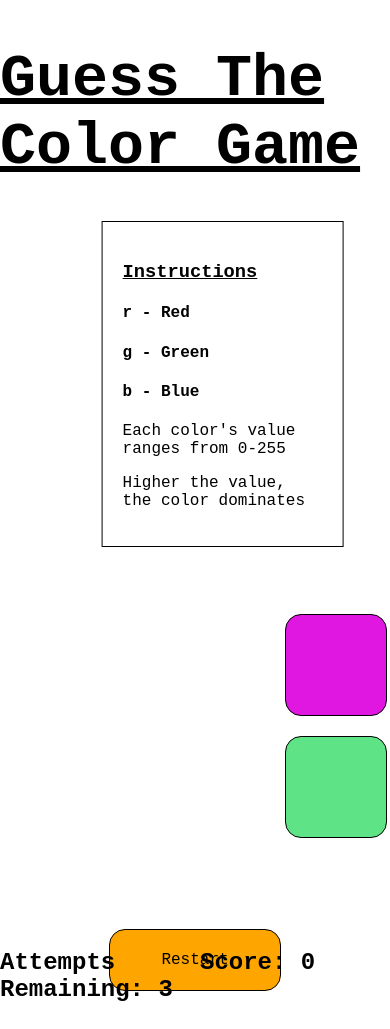
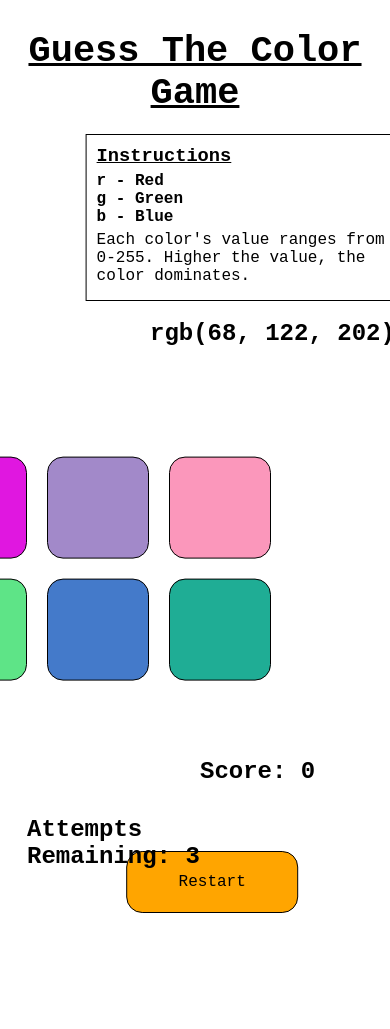
Before and after one commit to surjkr759/GuessTheColorGame, a plain HTML site: page index.html in a window 390 px wide. Shown: the top 1029 px of the page. After the commit the page ends 913 px from the top, so only its background shows below. Drawn offline with Linux system fonts and the light colour scheme.

Commit message:
Media screen for Mobile added

```diff
--- a/index.html
+++ b/index.html
@@ -15,13 +15,12 @@
     <section>
         <div id="parent" class="font">
             <div id="section3">
-                <div><h3><u>Instructions</u></h3></div>
+                <div><h3 id="inst"><u>Instructions</u></h3></div>
                 <div>
-                    <h4>r - Red</h4>
-                    <h4>g - Green</h4>
-                    <h4>b - Blue</h4>
-                    <p>Each color's value ranges from 0-255</p>
-                    <p>Higher the value, the color dominates</p>
+                    <p><b>r - Red</b><br>
+                    <b>g - Green</b><br>
+                    <b>b - Blue</b>
+                    <p>Each color's value ranges from 0-255. Higher the value, the color dominates.</p>
                 </div>
             </div>
             <div id="section1">
--- a/styles.css
+++ b/styles.css
@@ -22,6 +22,7 @@ body {
     justify-content: space-between;
     flex-wrap: wrap;
     left: 150px;
+    margin-top: 20px;
 }
 
 #section1 {
@@ -30,6 +31,7 @@ body {
     align-items: center;
     max-width: 300px;
     transform: translateX(110%);
+    flex-wrap: wrap;
 }
 
 #section2 {
@@ -65,7 +67,7 @@ body {
     display: flex;
     justify-content: center;
     align-items: center;
-    margin-top: 30px;
+    margin-top: 110px;
     flex-direction: column;
     width: 100%;
     position: relative;
@@ -101,3 +103,63 @@ body {
     position: absolute;
     right: 120px;
 }
+
+
+
+/*Media queries for mobile*/
+@media screen and (max-width: 2000px) and (orientation: portrait) {
+
+    #header h1 {
+        text-align: center;
+        font-size: 37px;
+    }
+
+    #section3 {
+        max-width: 300px;
+        padding: 10px;
+    }
+
+    h3 {
+        margin: 0px;
+    }
+
+    p {
+        margin: 5px 0px;
+    }
+
+    section {
+        margin-top: -25px;
+    }
+
+    #section1 {
+        transform: translateX(0%);
+        max-height: 80px;
+    }
+
+    #section2 {
+        transform: translate(-160%, 40%);
+    }
+
+    #ftr2 {
+        margin-top: 7px;
+    }
+
+    .btn1 {
+        margin: 20px 0px 10px 0px;
+        transform: translateX(10%);
+    }
+
+    #ans {
+        margin: 20px 0px 10px 0px;
+        transform: translateX(8%);
+    }
+
+    #attempt {
+        transform: translate(10%, 62%);
+    }
+
+    #restart {
+        transform: translate(10%, 150%);
+    }
+
+}
```
